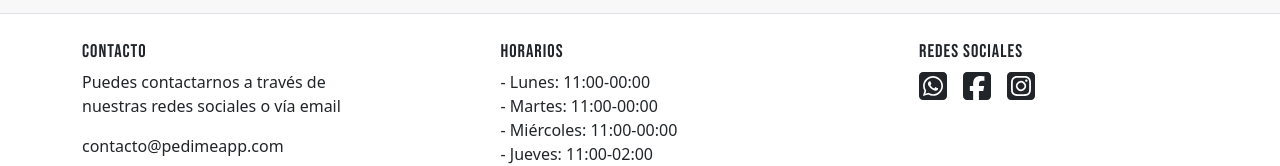
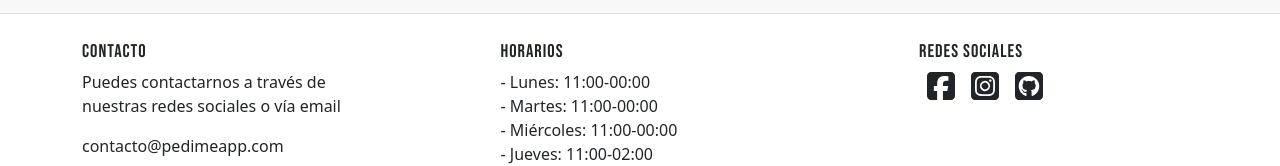
Before and after one commit to FacuMasino/pedime-reactjs-masino, a React (Create React App) app: page / in a window 1280 px wide. Shown: the part 537-703 px from the top of the page. Built offline with nearby package versions, Linux system fonts and the light colour scheme; no server answers; the database is empty.

Commit message:
minor fixes

```diff
--- a/src/components/CheckoutForm/CheckoutForm.jsx
+++ b/src/components/CheckoutForm/CheckoutForm.jsx
@@ -37,7 +37,7 @@ const CheckoutForm = ({ onCheckout }) => {
 
 	return (
 		<div className="row g-5">
-			<div className="col-md-8 col-12 py-3">
+			<div className="col-md-8 order-md-1 order-2 col-12 py-3">
 				<h2 className="text-title border-bottom">TUS DATOS</h2>
 				<form onSubmit={(e) => handleSubmit(e)}>
 					<div className="row mb-3">
@@ -141,7 +141,7 @@ const CheckoutForm = ({ onCheckout }) => {
 					</div>
 				</form>
 			</div>
-			<div className="col-md-4 col-12">
+			<div className="col-md-4 order-md-2 order-1 col-12">
 				<div className="bg-white shadow rounded p-3">
 					<h2 className="text-title border-bottom">RESUMEN</h2>
 					<ul className="list-group list-group-flush mb-3">
--- a/src/components/Footer/Footer.jsx
+++ b/src/components/Footer/Footer.jsx
@@ -24,9 +24,30 @@ const Footer = () => {
 					</div>
 					<div className="col-md-3 col-12">
 						<p className="footer-title mb-1">Redes sociales</p>
-						<FontAwesomeIcon className="pe-2" icon="fab fa-whatsapp-square" size="2x" />
-						<FontAwesomeIcon className="px-2" icon="fab fa-facebook-square" size="2x" />
-						<FontAwesomeIcon className="px-2" icon="fab fa-instagram-square" size="2x" />
+						<a
+							href="https://facebook.com/"
+							className="link-dark icon-link"
+							target="_blank"
+							rel="noreferrer"
+						>
+							<FontAwesomeIcon className="px-2" icon="fab fa-facebook-square" size="2x" />
+						</a>
+						<a
+							href="https://instagram.com/"
+							className="link-dark icon-link"
+							target="_blank"
+							rel="noreferrer"
+						>
+							<FontAwesomeIcon className="px-2" icon="fab fa-instagram-square" size="2x" />
+						</a>
+						<a
+							href="https://github.com/FacuMasino/pedime-reactjs-masino"
+							target="_blank"
+							rel="noreferrer"
+							className="link-dark icon-link"
+						>
+							<FontAwesomeIcon className="px-2" icon="fab fa-github-square" size="2x" />
+						</a>
 					</div>
 				</div>
 			</div>
--- a/src/components/Footer/Footer.scss
+++ b/src/components/Footer/Footer.scss
@@ -3,3 +3,7 @@
 	letter-spacing: 1px;
 	font-size: 1.15rem;
 }
+
+.icon-link:hover {
+	color: var(--bs-primary);
+}
--- a/src/helpers/index.js
+++ b/src/helpers/index.js
@@ -44,7 +44,7 @@ const formatDate = (msDate) => {
 };
 
 export const createWppLink = (orderData) => {
-	const BASE_URL = 'https://wa.me/5492227516436?text=';
+	const BASE_URL = 'https://wa.me/5492227537643?text=';
 	const msg =
 		`Hola! Esta es la orden *#${orderData.id}* de _PediMe_,` +
 		`generada hoy _${formatDate(orderData.date)}_ por *${orderData.buyer.name} ${
```
Also changed, not shown: 1 other file (tests, documents, lock files or other folders).
